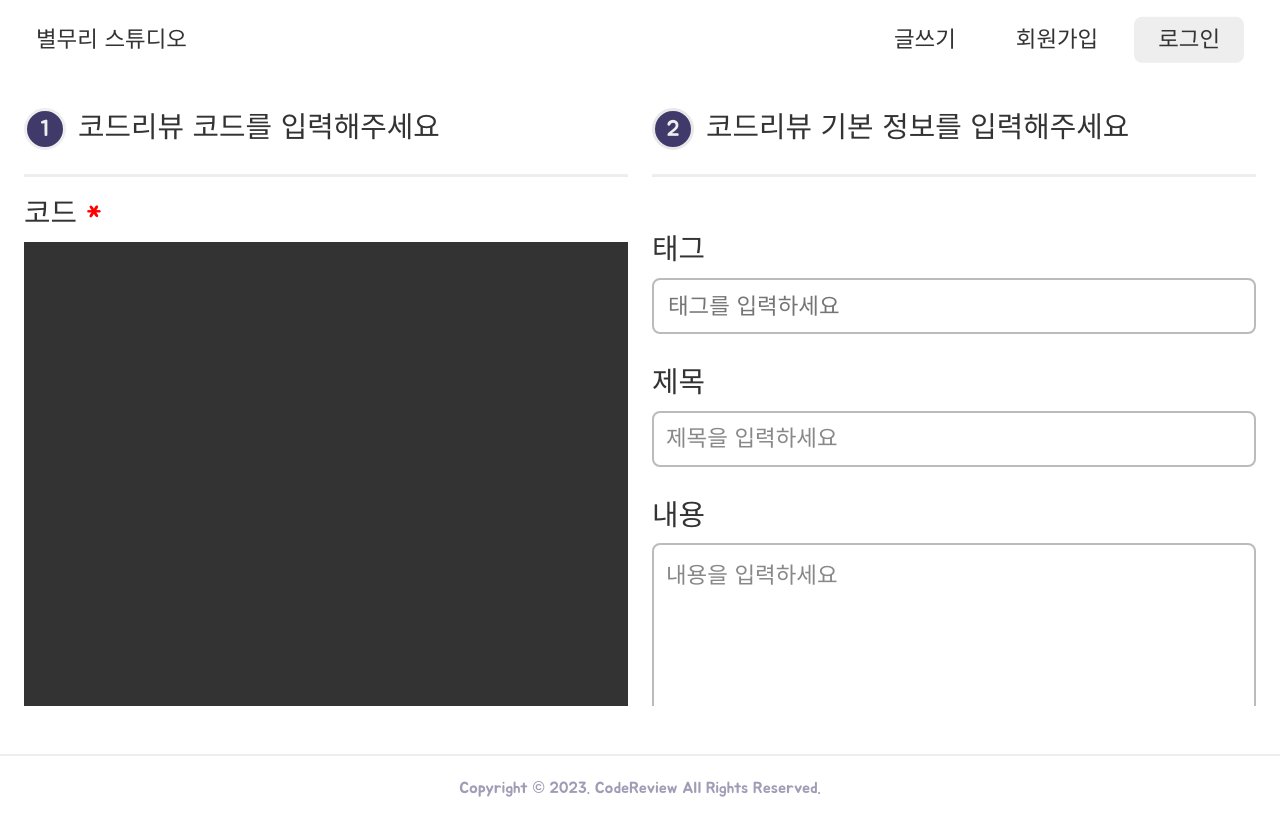
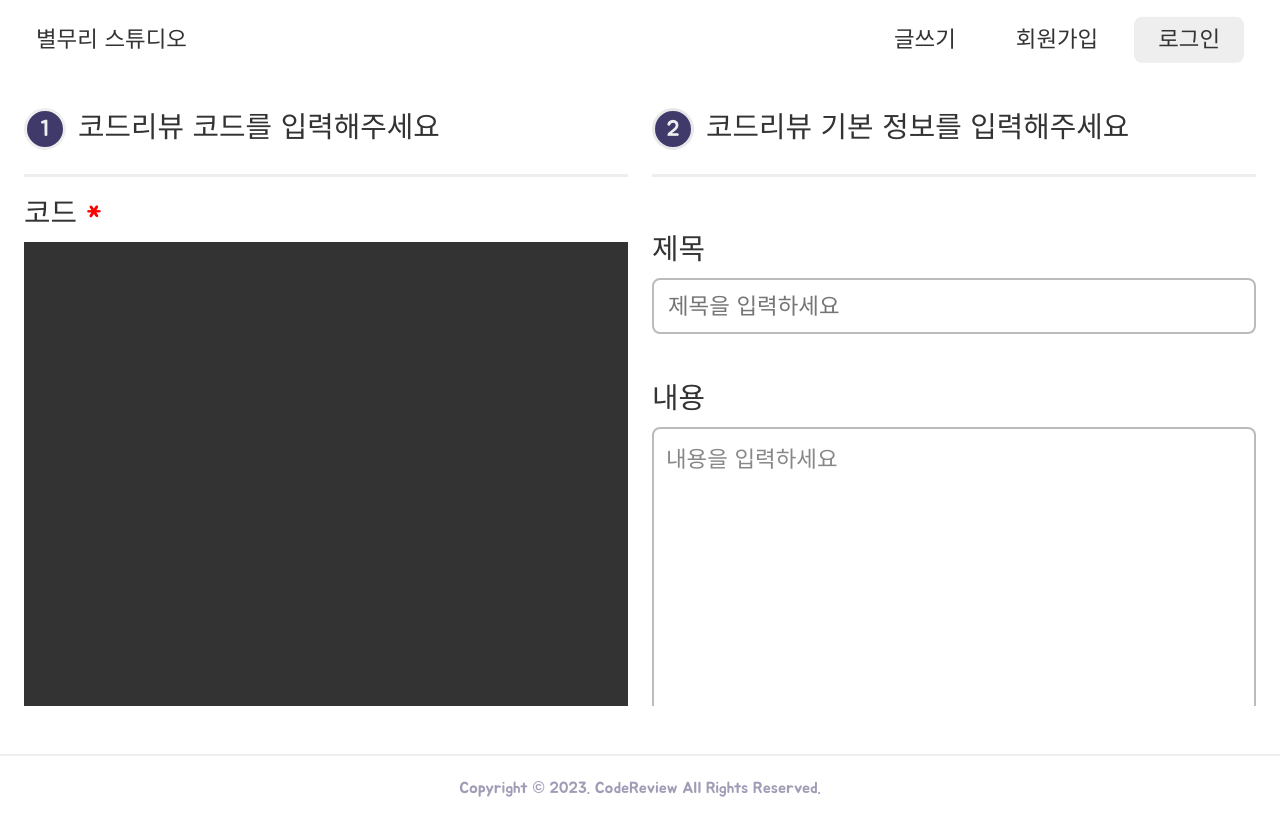
Before and after one commit to helloworld442/code-review-mono-repo, a React (Vite) app: page /write in a window 1280 px wide. Built offline with nearby package versions, Linux system fonts and the light colour scheme.

Commit message:
feat : feat review form tag system ver4 #79

```diff
--- a/db.json
+++ b/db.json
@@ -1,7 +1,11 @@
 {
   "reviews": [
     {
-      "tags": ["#리엑트", "#자바스크립트", "#너무좋아"],
+      "tags": [
+        "#리엑트",
+        "#자바스크립트",
+        "#너무좋아"
+      ],
       "tag": "<span class=\"colorful-text\">#리엑트</span> <span class=\"colorful-text\">#자바스크립트</span> <span class=\"colorful-text\">#너무좋아</span>",
       "title": "리엑트 너무 좋아 자바스크립트 너무 좋아",
       "content": "리엑트 너무 좋아 자바스크립트 너무 좋아\n리엑트 너무 좋아 자바스크립트 너무 좋아\n리엑트 너무 좋아 자바스크립트 너무 좋아\n리엑트 너무 좋아 자바스크립트 너무 좋아\n리엑트 너무 좋아 자바스크립트 너무 좋아",
@@ -9,7 +13,10 @@
       "id": 17
     },
     {
-      "tags": ["#태그", "#태그테스트"],
+      "tags": [
+        "#태그",
+        "#태그테스트"
+      ],
       "tag": "<span class=\"colorful-text\">#태그</span> <span class=\"colorful-text\">#태그테스트</span>",
       "title": "안녕하세요 저는 태그 민승ㄴㅇㅁㄹㅁㄴㅇㄹㅇㄴㄹㅇㅁㄴㄹㄴ",
       "content": "안녕하세요 저는 태그 민승안녕하세요 저는 태그 민승안녕하세요 저는 태그 민승안녕하세요 저는 태그 민승안녕하세요 저는 태그 민승안녕하세요 저는 태그 민승안녕하세요 저는 태그 민승안녕하세요 저는 태그 민승안녕하세요 저는 태그 민승안녕하세요 저는 태그 민승안녕하세요 저는 태그 민승안녕하세요 저는 태그 민승안녕하세요 저는 태그 민승안녕하세요 저는 태그 민승안녕하세요 저는 태그 민승안녕하세요 저는 태그 민승안녕하세요 저는 태그 민승",
@@ -17,7 +24,12 @@
       "id": 18
     },
     {
-      "tags": ["#안녕", "#나는", "#김민승", "#이야"],
+      "tags": [
+        "#안녕",
+        "#나는",
+        "#김민승",
+        "#이야"
+      ],
       "tag": "<span class=\"colorful-text\">#안녕</span> <span class=\"colorful-text\">#나는</span> <span class=\"colorful-text\">#김민승</span> <span class=\"colorful-text\">#이야</span>",
       "title": "ㅁㄴㅇㄹㅇㄴㅁㄹㅇㄴㅁㄹㅇㄴㅁㄹㅁㄴㅇㄹ",
       "content": "ㅁㄴㅇㄹㅇㄴㅁㄹㅁㅇㄴㄹㅁㅇㄴㄹㅁㅇㄴㄹㅇㄴㅁㄹㅁㅇㄴㄹㅇㄴㅁㄹㅁㄴㅇㄹㅁㅇㄴㄹㅁㅇㄴㄹㅁㅇㄴㄹㅇㄴㅁㄹㅋㅇㄴㄹ",
@@ -25,7 +37,10 @@
       "id": 19
     },
     {
-      "tags": ["#리엑트", "#자바스크립트"],
+      "tags": [
+        "#리엑트",
+        "#자바스크립트"
+      ],
       "tag": "<span class=\"colorful-text\">#리엑트 </span><span class=\"colorful-text\">#자바스크립트 </span>",
       "title": "김민승 너무 좋아요 !!!!!!",
       "content": "김민승 너무 좋아요 !!!!!!\n김민승 너무 좋아요 !!!!!!\n김민승 너무 좋아요 !!!!!!\n김민승 너무 좋아요 !!!!!!",
@@ -33,7 +48,10 @@
       "id": 20
     },
     {
-      "tags": ["#리엑트", "#재밌다."],
+      "tags": [
+        "#리엑트",
+        "#재밌다."
+      ],
       "tag": "<span class=\"colorful-text\">#리엑트 </span><span class=\"colorful-text\">#재밌다 </span>",
       "title": "리엑트 재밌다.!!!!!리엑트 재밌다.!!!!!",
       "content": "리엑트 재밌다.!!!!!리엑트 재밌다.!!!!!리엑트 재밌다.!!!!!리엑트 재밌다.!!!!!리엑트 재밌다.!!!!!리엑트 재밌다.!!!!!리엑트 재밌다.!!!!!리엑트 재밌다.!!!!!리엑트 재밌다.!!!!!리엑트 재밌다.!!!!!리엑트 재밌다.!!!!!",
@@ -41,12 +59,57 @@
       "id": 21
     },
     {
-      "tags": ["#리엑트", "#재밌다"],
+      "tags": [
+        "#리엑트",
+        "#재밌다"
+      ],
       "tag": "<span class=\"colorful-text\">#리엑트 </span><span class=\"colorful-text\">#재밌다 </span>",
       "title": "리엑트 재밌따!!!!!!!!!!!",
       "content": "리엑트 재밌따!!!!!!!!!!!\n리엑트 재밌따!!!!!!!!!!!리엑트 재밌따!!!!!!!!!!!리엑트 재밌따!!!!!!!!!!!리엑트 재밌따!!!!!!!!!!!리엑트 재밌따!!!!!!!!!!!리엑트 재밌따!!!!!!!!!!!리엑트 재밌따!!!!!!!!!!!리엑트 재밌따!!!!!!!!!!!리엑트 재밌따!!!!!!!!!!!리엑트 재밌따!!!!!!!!!!!",
       "code": "",
       "id": 22
+    },
+    {
+      "tags": [
+        "#리엑트"
+      ],
+      "tag": "<span class=\"colorful-text\">#리엑트 </span>리엑트 재밌다.",
+      "title": "#리엑트 리엑트 재밌다.",
+      "content": "리엑트 너무 재밌다\n리엑트 너무 재밌다\nㅍㅍ\n리엑트 너무 재밌다리엑트 너무 재밌다리엑트 너무 재밌다리엑트 너무 재밌다리엑트 너무 재밌다리엑트 너무 재밌다리엑트 너무 재밌다",
+      "code": "",
+      "id": 23
+    },
+    {
+      "tags": [
+        "#리엑트 "
+      ],
+      "tag": "<span class=\"colorful-text\">#리엑트 </span>#자바스크립트",
+      "title": "#자바스크립트",
+      "content": "헬로헬로헤로롬ㄴ헬로헬로헤로롬ㄴ헬로헬로헤로롬ㄴ헬로헬로헤로롬ㄴ헬로헬로헤로롬ㄴ헬로헬로헤로롬ㄴ",
+      "code": "",
+      "id": 24
+    },
+    {
+      "tags": [
+        "#리엑트"
+      ],
+      "tag": "<span class=\"colorful-text\">#리엑트 </span>리엑트 재밌다 ㅎㅎ",
+      "title": "리엑트 재밌다 ㅎㅎ",
+      "content": "리엑트 재밌닿ㅎ\n리엑트 재밌닿ㅎ\n리엑트 재밌닿ㅎ\n리엑트 재밌닿ㅎ\n리엑트 재밌닿ㅎ\n리엑트 재밌닿ㅎ\n리엑트 재밌닿ㅎ\n리엑트 재밌닿ㅎ리엑트 재밌닿ㅎ리엑트 재밌닿ㅎ리엑트 재밌닿ㅎ리엑트 재밌닿ㅎ",
+      "code": "",
+      "id": 25
+    },
+    {
+      "tags": [
+        "#ㅁㄴㄹㅇ",
+        "#ㅁㄴㄹ",
+        "#ㅁㄴㄹ"
+      ],
+      "tag": "<span class=\"colorful-text\">#ㅁㄴㄹㅇ </span><span class=\"colorful-text\">#ㅁㄴㄹ </span><span class=\"colorful-text\">#ㅁㄴㄹ </span>ㅁㄴㄹㄴㅇㅁㄹㅇㅁㄴㄹㅁㄴㅇ",
+      "title": "ㅁㄴㄹㄴㅇㅁㄹㅇㅁㄴㄹㅁㄴㅇ",
+      "content": "ㅁㄴㅇㄹㄴㅁㅇㄹㅁㄴㅇㄹㄴㅁㅇㄹㅁㅇㄴㄹㅁㄹㅁㄴㅇㄹㅇㅁㄴㄹㅁㄴ",
+      "code": "",
+      "id": 26
     }
   ]
 }
--- a/src/component/review/review-banner/ReviewBanner.scss
+++ b/src/component/review/review-banner/ReviewBanner.scss
@@ -90,13 +90,12 @@
 
 .banner-item-content {
   width: 100%;
-  height: 100px;
   margin-top: 36px;
   font-size: 1.4rem;
   font-weight: bold;
   font-family: "Jua", sans-serif;
   color: #333;
-  line-height: 2.2rem;
+  line-height: 2.5rem;
   white-space: normal;
   display: -webkit-box;
   -webkit-line-clamp: 3;
--- a/src/component/review/review-form/ReviewForm.jsx
+++ b/src/component/review/review-form/ReviewForm.jsx
@@ -1,6 +1,6 @@
 import "./ReviewForm.scss";
 import { useState } from "react";
-import { Button, ReviewInput, ReviewTextArea, Tag } from "../../ui";
+import { Button, ReviewInput, ReviewTextArea } from "../../ui";
 import { EditorCode, EditorForm, EditorTemplate } from "../../editor";
 import { useMutation, useQueryClient } from "react-query";
 import { useNavigate } from "react-router-dom";
@@ -10,7 +10,6 @@ const ReviewForm = () => {
   const navigateTo = useNavigate();
   const [form, setForm] = useState({ tags: [], tag: "", title: "", content: "", code: "" });
   const [errors, setErrors] = useState({ tags: "", title: "", content: "" });
-  const [lastSpacebarPressTime, setLastSpacebarPressTime] = useState(0);
   const queryClient = useQueryClient();
   const reviewMutation = useMutation(postReviews, {
     onSuccess: () => {
@@ -27,8 +26,8 @@ const ReviewForm = () => {
 
   const validateTitle = (title) => {
     if (title.trim() === "") return "제목을 입력해주세요";
-    if (title.length < 15) return "제목의 길이를 (15~30)자로 맞춰주세요";
-    if (title.length > 30) return "제목의 길이를 (15~30)자로 맞춰주세요";
+    if (title.length < 5) return "제목의 길이를 (5~30)자로 맞춰주세요";
+    if (title.length > 30) return "제목의 길이를 (5~30)자로 맞춰주세요";
     return "";
   };
 
@@ -40,28 +39,29 @@ const ReviewForm = () => {
   };
 
   const onKeyDownTag = (e) => {
-    if (e.key === " " && e.timeStamp - lastSpacebarPressTime > 500) {
-      const tags = e.target.value.match(/#([\S]+)/g);
+    if (e.key === " ") {
+      const newValue = e.target.value + " ";
+      const tags = newValue.match(/#([\S]+)/g);
       setForm((prev) => ({ ...prev, tags }));
-      setLastSpacebarPressTime(e.timeStamp);
     }
 
-    if (e.key === "Backspace" && e.timeStamp - lastSpacebarPressTime > 500) {
-      const tags = e.target.value.match(/#([\S]+)/g);
+    if (e.key === "Backspace") {
+      const newValue = e.target.value.slice(0, -1);
+      const tags = newValue.match(/#([\S]+) /g);
       setForm((prev) => ({ ...prev, tags }));
-      setLastSpacebarPressTime(e.timeStamp);
     }
   };
 
-  const onChangeTag = (e) => {
+  const onChangeTitle = (e) => {
     const tag = e.target.value.replace(/#([\S]+) /g, '<span class="colorful-text">#$1 </span>');
-    setForm((prev) => ({ ...prev, tag }));
+    const value = e.target.value.replace(/#([\S]+) /g, "");
+    setForm((prev) => ({ ...prev, title: value, tag }));
+    setErrors((prev) => ({ ...prev, title: "" }));
   };
 
-  const onChangeInput = (e) => {
-    const { name, value } = e.target;
-    setForm((prev) => ({ ...prev, [name]: value }));
-    setErrors((prev) => ({ ...prev, [name]: "" }));
+  const onChangeContent = (e) => {
+    setForm((prev) => ({ ...prev, content: e.target.value }));
+    setErrors((prev) => ({ ...prev, content: "" }));
   };
 
   const onChangeCode = (target) => {
@@ -89,8 +89,6 @@ const ReviewForm = () => {
 
     setForm({ tag: [], title: "", content: "", code: "" });
   };
-
-  console.log(form);
 
   if (reviewMutation.isLoading) return <div>loading...</div>;
 
@@ -128,27 +126,13 @@ const ReviewForm = () => {
 
         {/* 정보 입력 영역 내용 */}
 
-        <div className="review-tag-input">
-          <label className="tag-input-label">태그</label>
-          <div className="tag-input-box">
-            <pre dangerouslySetInnerHTML={{ __html: form.tag }} />
-            <input
-              type="text"
-              name="tag"
-              onChange={onChangeTag}
-              onKeyDown={onKeyDownTag}
-              placeholder="태그를 입력하세요"
-              spellCheck="false"
-            />
-          </div>
-        </div>
-
         <ReviewInput
           name="title"
           label="제목"
-          value={form.title}
+          code={form.tag}
           error={errors.title}
-          onInput={onChangeInput}
+          onInput={onChangeTitle}
+          onKeyDown={onKeyDownTag}
           placeholder="제목을 입력하세요"
         />
         <ReviewTextArea
@@ -156,7 +140,7 @@ const ReviewForm = () => {
           label="내용"
           value={form.content}
           error={errors.content}
-          onInput={onChangeInput}
+          onInput={onChangeContent}
           placeholder="내용을 입력하세요"
         />
         <Button id="review-form-code-button" size="large" primary fullWidth type="submit">
--- a/src/component/review/review-form/ReviewForm.scss
+++ b/src/component/review/review-form/ReviewForm.scss
@@ -19,7 +19,7 @@
 
   #review-form-code-button {
     position: absolute;
-    bottom: -70%;
+    bottom: -50%;
     left: 0;
     padding: 0 36px;
     box-sizing: border-box;
@@ -41,7 +41,7 @@
 
   #review-form-code-button {
     position: absolute;
-    bottom: -130%;
+    bottom: -100%;
     left: 0;
     padding: 0 36px;
     box-sizing: border-box;
@@ -92,62 +92,6 @@
     display: flex;
     justify-content: center;
     align-items: center;
-  }
-}
-
-.review-tag-input {
-  .tag-input-label {
-    display: inline-block;
-    margin-bottom: 12px;
-    font-size: 1.8rem;
-    font-weight: bold;
-    color: #333;
-  }
-
-  .tag-input-box {
-    position: relative;
-    width: 100%;
-    height: 56px;
-    padding: 12px;
-    box-sizing: border-box;
-    border: 2px solid #bbb;
-    border-radius: 8px;
-
-    pre,
-    input {
-      position: absolute;
-      top: 12px;
-      left: 12px;
-    }
-
-    pre {
-      width: calc(100% - 24px);
-      height: calc(100% - 24px);
-      font-size: 1.4rem;
-      font-weight: bold;
-      font-family: "Jua", sans-serif;
-      color: #333;
-      background: transparent;
-      z-index: 0;
-
-      .colorful-text {
-        color: rgb(64, 58, 107, 0.8);
-      }
-    }
-
-    input {
-      width: calc(100% - 24px);
-      height: calc(100% - 24px);
-      border: none;
-      outline: none;
-      font-size: 1.4rem;
-      font-weight: bold;
-      font-family: "Jua", sans-serif;
-      color: transparent;
-      caret-color: #333;
-      background: transparent;
-      z-index: 1;
-    }
   }
 }
 
--- a/src/component/ui/input/Input.jsx
+++ b/src/component/ui/input/Input.jsx
@@ -9,14 +9,24 @@ const Input = ({ children, label }) => {
   );
 };
 
+const InputContent = ({ children }) => {
+  return <div className="input-content">{children}</div>;
+};
+
+const InputCode = ({ code }) => {
+  return <pre dangerouslySetInnerHTML={{ __html: code }} />;
+};
+
 const InputValue = ({ ...rest }) => {
-  return <input className="input-value" {...rest} />;
+  return <input {...rest} spellCheck="false" autoComplete="false" />;
 };
 
 const InputError = ({ error }) => {
   return <span className="input-error">{error}</span>;
 };
 
+Input.Content = InputContent;
+Input.Code = InputCode;
 Input.Value = InputValue;
 Input.Error = InputError;
 
--- a/src/component/ui/input/Input.scss
+++ b/src/component/ui/input/Input.scss
@@ -14,20 +14,49 @@
   }
 }
 
-.input-value {
+.input-content {
+  position: relative;
   width: 100%;
+  height: 56px;
   padding: 12px;
   box-sizing: border-box;
   border: 2px solid #bbb;
   border-radius: 8px;
-  outline: none;
-  font-size: 1.4rem;
-  font-weight: bold;
-  font-family: "Jua", sans-serif;
-  color: #333;
 
-  &::placeholder {
-    color: #888;
+  pre,
+  input {
+    position: absolute;
+    top: 12px;
+    left: 12px;
+  }
+
+  pre {
+    width: calc(100% - 24px);
+    height: calc(100% - 24px);
+    font-size: 1.4rem;
+    font-weight: bold;
+    font-family: "Jua", sans-serif;
+    color: #333;
+    background: transparent;
+    z-index: 0;
+
+    .colorful-text {
+      color: rgb(64, 58, 107, 0.8);
+    }
+  }
+
+  input {
+    width: calc(100% - 24px);
+    height: calc(100% - 24px);
+    border: none;
+    outline: none;
+    font-size: 1.4rem;
+    font-weight: bold;
+    font-family: "Jua", sans-serif;
+    color: transparent;
+    caret-color: #333;
+    background: transparent;
+    z-index: 1;
   }
 }
 
--- a/src/component/ui/input/ReviewInput.jsx
+++ b/src/component/ui/input/ReviewInput.jsx
@@ -1,9 +1,17 @@
 import Input from "./Input";
 
-const ReviewInput = ({ name, label, value, error, onInput, placeholder }) => {
+const ReviewInput = ({ name, label, code, error, onInput, onKeyDown, placeholder }) => {
   return (
     <Input label={label}>
-      <Input.Value name={name} value={value} onChange={onInput} placeholder={placeholder} />
+      <Input.Content>
+        <Input.Code code={code} />
+        <Input.Value
+          name={name}
+          onChange={onInput}
+          onKeyDown={onKeyDown}
+          placeholder={placeholder}
+        />
+      </Input.Content>
       <Input.Error error={error} />
     </Input>
   );
```
